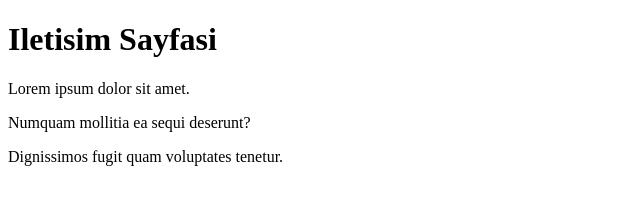
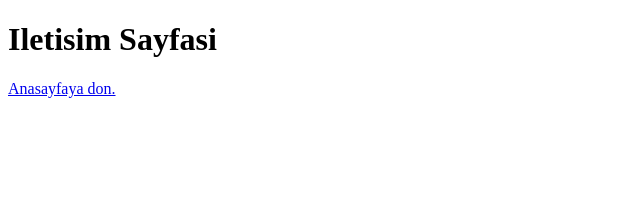
Before and after one commit to Syenta-Elf/Kodluyoruz-Html, a plain HTML site: page Listelerle Calismak/Linklerle Calismak/iletisim.html in a window 1280 px wide. Shown: the whole page, without its empty margins (0-640 px from the left). Drawn offline with Linux system fonts and the light colour scheme.

Commit message:
iletisim.html'e index.html linki eklendi

```diff
--- a/Listelerle Calismak/Linklerle Calismak/iletisim.html
+++ b/Listelerle Calismak/Linklerle Calismak/iletisim.html
@@ -8,8 +8,6 @@
 </head>
 <body>
     <h1>Iletisim Sayfasi</h1>
-    <p>Lorem ipsum dolor sit amet.</p>
-    <p>Numquam mollitia ea sequi deserunt?</p>
-    <p>Dignissimos fugit quam voluptates tenetur.</p>
+    <a href="index.html">Anasayfaya don.</a>
 </body>
 </html>
```
